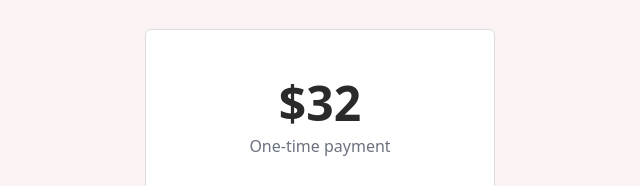
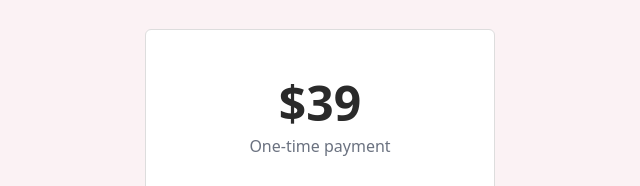
Before and after one commit to medisapp/medisapp.github.io, a website built with Parcel: page pricing.html in a window 1280 px wide. Shown: the part 185-371 px from the top of the page, 320-960 px from the left. Built offline with nearby package versions, Linux system fonts and the light colour scheme; a script that the page names is missing.

Commit message:
Make the price same as App Store

```diff
--- a/pricing.html
+++ b/pricing.html
@@ -13,7 +13,7 @@
       <section class="pricing">
         <h1>Pricing for individuals and teams</h1>
         <div class="pricing__item">
-          <div class="pricing__amount">$32</div>
+          <div class="pricing__amount">$39</div>
           <div class="pricing__type">One-time payment</div>
           <ul class="pricing__details">
             <li>1 user, up to 2 devices</li>
```
Also changed, not shown: docs/pricing.html (+1 -1 lines).
